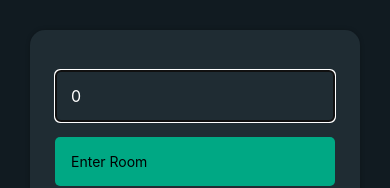
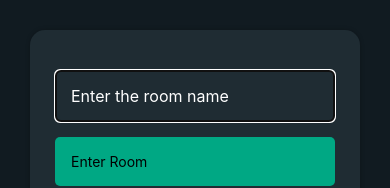
Before and after one commit to 1711shashank/tic-tac-toe-RN, a React Native app: screen / in a window 390 px wide. Shown: the part 302-490 px from the top of the page. Built offline with nearby package versions, Linux system fonts and the light colour scheme; no server answers.

Commit message:
two device socket issue resolved

```diff
--- a/src/screens/Game.js
+++ b/src/screens/Game.js
@@ -13,7 +13,7 @@ const Game = () => {
     const [winner, setWinner] = useState('');
     const [status, setStatus] = useState(`Let's Play`);
 
-    const [room, setRoom] = useState(0);
+    const [room, setRoom] = useState();
     const [socket, setSocket] = useState(null);
 
     useEffect(() => {
@@ -31,9 +31,8 @@ const Game = () => {
             socket.on("receive_data", (data) => {
                 const { myTurn, index } = data;
 
-                console.log(myTurn, index);
 
-                const newSquares = [...squares];
+                const newSquares = squares;
                 newSquares[index] = myTurn ? "X" : "O";
                 setSquares(newSquares);
                 setMyTurn(!myTurn);
@@ -49,6 +48,7 @@ const Game = () => {
                     setStatus(`Next player: ${myTurn ? "O" : "X"}`);
                 }
 
+                console.log(myTurn, index, newSquares);
             });
 
             return;
@@ -57,15 +57,20 @@ const Game = () => {
 
 
     useEffect(() => {
+
         if (socket) {
             socket.on("receive_resetRequest", () => {
                 setSquares(Array(9).fill(null));
                 setMyTurn(true);
                 setWinner(null);
                 setStatus(`Let's Play`);
+
+                setRoom(null);
+                setRoomScreenModal(true);
+
             })
         }
-
+        return;
     }, [socket, winner]);
 
 
--- a/src/screens/RoomScreenModal.js
+++ b/src/screens/RoomScreenModal.js
@@ -55,6 +55,7 @@ const styles = StyleSheet.create({
         borderColor: 'lightgrey',
         borderWidth: 1,
         borderRadius: 5,
+        placeholderTextColor: 'white'
     },
     enterRoomButton: {
         borderRadius: 5,
```
